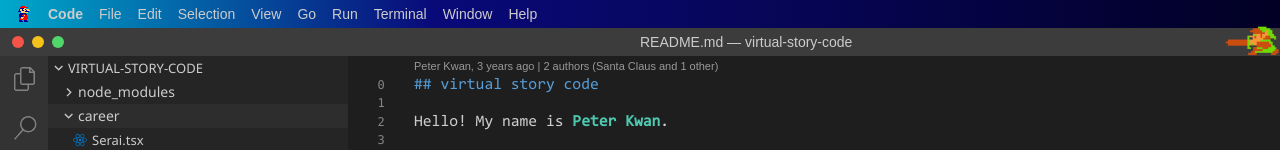
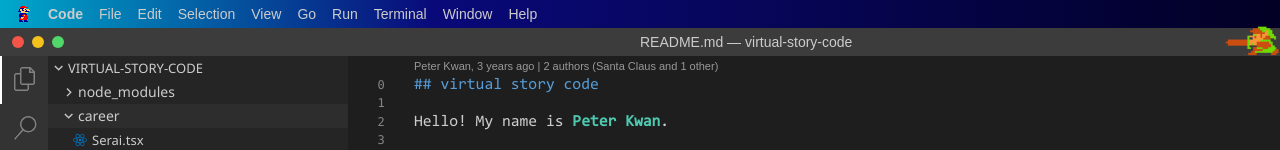
Before and after one commit to peterkwkwan/virtual-story-code, a React (Vite) app: page /explorer/readme in a window 1280 px wide. Shown: the top 150 px of the page. Built offline with nearby package versions, Linux system fonts and the light colour scheme.

Commit message:
fix: navigate to default path

```diff
--- a/src/containers/Content.tsx
+++ b/src/containers/Content.tsx
@@ -1,7 +1,6 @@
 import React from "react";
-import { Routes, Route } from "react-router-dom";
+import { Routes, Route, Navigate } from "react-router-dom";
 import { routerConfig } from "../shared/routerConfig";
-import { Readme } from "../components/explorer-pages/Readme";
 
 export const Content = () => {
   return (
@@ -9,7 +8,7 @@ export const Content = () => {
       {routerConfig.map((route) => (
         <Route key={route.path} path={route.path} element={route.component()} />
       ))}
-      <Route path="*" element={Readme()} />
+      <Route path="*" element={<Navigate to="explorer/readme" replace />} />
     </Routes>
   );
 };
--- a/src/containers/SidebarBtns.tsx
+++ b/src/containers/SidebarBtns.tsx
@@ -31,7 +31,7 @@ const buttons = [
   {
     title: SidebarOptions.EXPLORER,
     src: "../../assets/icons/sidebar/explorer-btn.svg",
-    path: "explorer/readme",
+    path: "explorer",
   },
   {
     title: SidebarOptions.SEARCH,
@@ -60,7 +60,7 @@ export const SidebarBtns = () => {
           <StyledLink key={btn.title} path={btn.path}>
             <SidebarButtons
               key={btn.title}
-              selected={pathname.split("/")[1].includes(btn.path)}
+              selected={pathname.includes(btn.path)}
             >
               <img src={btn.src} />
             </SidebarButtons>
```
